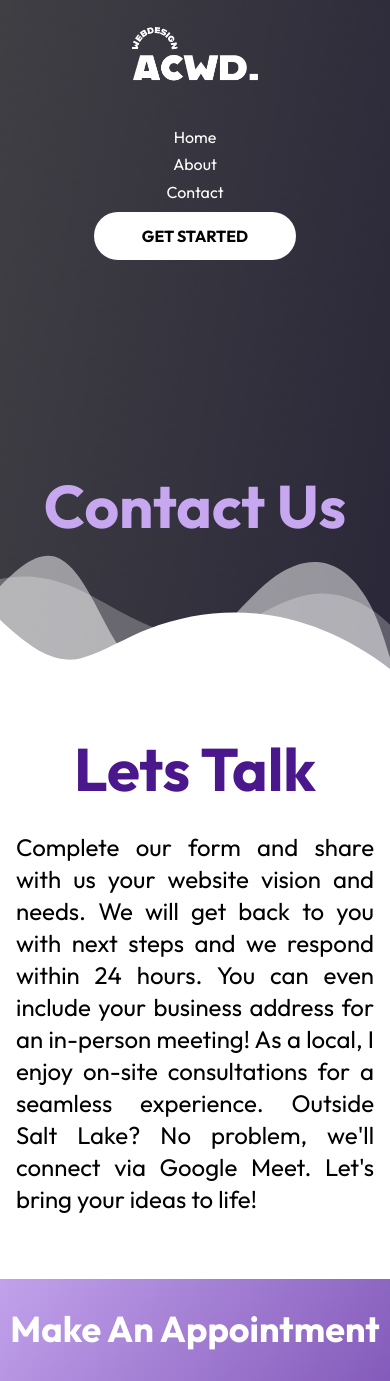
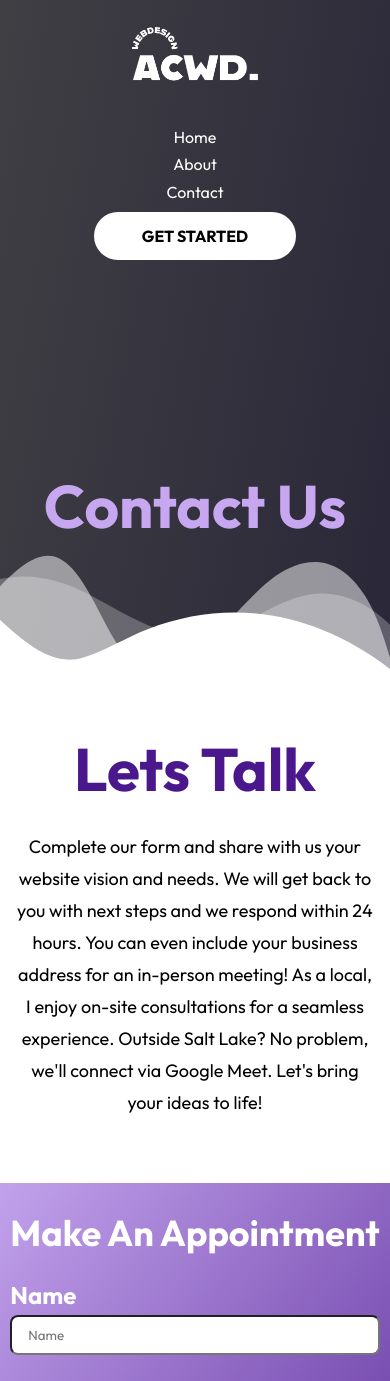
Before and after one commit to notacoham/acwd-designs, a React (Vite) app: page /contact in a window 390 px wide. Shown: the top 1381 px of the page. Built offline with nearby package versions, Linux system fonts and the light colour scheme.

Commit message:
make minor responsive styling changes to contact page

```diff
--- a/src/index.css
+++ b/src/index.css
@@ -963,6 +963,7 @@ p {
 
   .about-me-body {
     width: 100%;
+    text-align: center;
   }
 }
 
@@ -1062,6 +1063,7 @@ p {
 
   .about-process-body {
     width: 90vw;
+    text-align: center;
   }
 
   .about-process-card {
@@ -1182,4 +1184,9 @@ p {
   .contact-title {
     text-align: center;
   }
+
+  .contact-body {
+    font-size: 18px;
+    text-align: center;
+  }
 }
```
